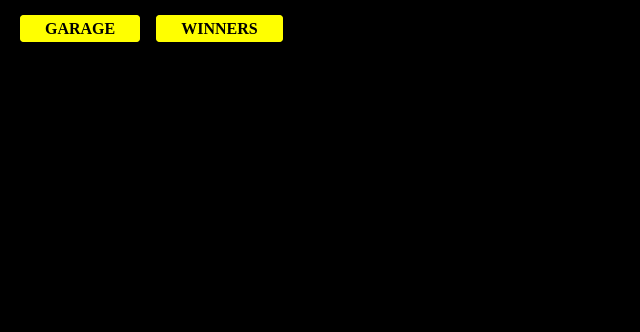
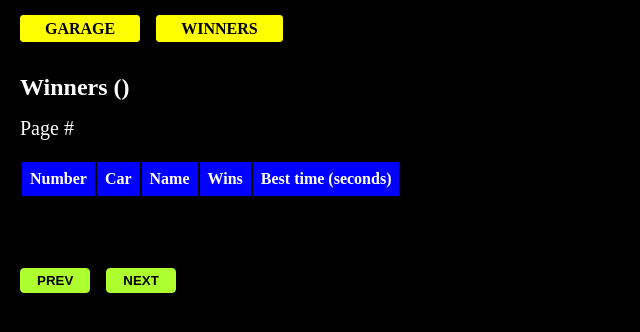
Before and after one commit to kanoplich/rolling-scopes-school-JSFE2025Q3, a website built with Vite: page async-race/index.html in a window 1280 px wide. Both pictures are taken after a click on the link "WINNERS". Shown: the whole page, without its empty margins (0-640 px from the left). Built offline with nearby package versions, Linux system fonts and the light colour scheme.

Commit message:
feat: add winners page

```diff
--- a/async-race/package.json
+++ b/async-race/package.json
@@ -8,7 +8,9 @@
     "build": "tsc && vite build",
     "preview": "vite preview",
     "lint": "eslint .",
-    "lint:fix": "eslint . --fix"
+    "lint:fix": "eslint . --fix",
+    "format": "prettier --write .",
+    "ci:format": "prettier --check ."
   },
   "devDependencies": {
     "@eslint/js": "^9.39.2",
--- a/async-race/src/components/card/style.css
+++ b/async-race/src/components/card/style.css
@@ -24,6 +24,7 @@
 
 .car-img {
   height: 4rem;
+  z-index: -1;
 }
 
 .flag-img {
--- /dev/null
+++ b/async-race/src/components/table/Table.ts
@@ -0,0 +1,42 @@
+import Component from '../../core/Component';
+import './style.css';
+
+class Table extends Component {
+  private readonly tableHeadItems = ['Number', 'Car', 'Name', 'Wins', 'Best time (seconds)'];
+  constructor() {
+    super('table', 'winners-table');
+  }
+
+  private createTableHeader() {
+    const thead = this.createElement('thead', 'table-header');
+    const tr = this.createElement('tr', 'table-row');
+
+    for (const name of this.tableHeadItems) {
+      const th = this.createElement('th', 'th', `${name}`);
+      tr.append(th);
+    }
+
+    thead.append(tr);
+
+    return thead;
+  }
+
+  private createTableBody() {
+    const tbody = this.createElement('tbody', 'table-body');
+    const tr = this.createElement('tr', 'table-row');
+
+    tbody.append(tr);
+
+    return tbody;
+  }
+
+  render() {
+    const tableHeader = this.createTableHeader();
+    const tableBody = this.createTableBody();
+
+    this.element.append(tableHeader, tableBody);
+    return this.element;
+  }
+}
+
+export default Table;
--- /dev/null
+++ b/async-race/src/components/table/style.css
@@ -0,0 +1,12 @@
+.winners-table {
+  padding: 1.25rem;
+}
+
+.table-header {
+  background-color: blue;
+  color: #ffffff;
+}
+
+.th {
+  padding: 0.5rem;
+}
--- a/async-race/src/main.ts
+++ b/async-race/src/main.ts
@@ -1,5 +1,5 @@
 import './style.css';
-import App from './pages/app'
+import App from './pages/app';
 
 document.addEventListener('DOMContentLoaded', () => {
   const app = new App();
--- a/async-race/src/pages/app/index.ts
+++ b/async-race/src/pages/app/index.ts
@@ -44,9 +44,19 @@ class App {
     });
   }
 
+  private initialPage() {
+    const initialHash = globalThis.location.hash.slice(1);
+
+    if (initialHash) {
+      App.renderPage(initialHash);
+    } else {
+      App.element.append(this.garagePage.render());
+    }
+  }
+
   run() {
     App.element.append(this.header.render());
-    App.element.append(this.garagePage.render());
+    this.initialPage();
     this.enableChangeRoute();
   }
 }
--- a/async-race/src/pages/winners/WinnersPage.ts
+++ b/async-race/src/pages/winners/WinnersPage.ts
@@ -1,14 +1,27 @@
+import Paginate from '../../components/paginate/Paginate';
+import Table from '../../components/table/Table';
 import Component from '../../core/Component';
+import './style.css';
 
 class WinnersPage extends Component {
+  private readonly paginate: Paginate;
+  private readonly table: Table;
+
   constructor(id: string) {
     super('main', 'main');
     this.element.setAttribute('id', id);
+    this.paginate = new Paginate();
+    this.table = new Table();
   }
 
   render() {
-    this.element.textContent = 'Winners Page';
+    const title = this.createElement('h2', 'winners-title', `Winners ()`);
+    const page = this.createElement('div', 'winners-page', 'Page #');
 
+    const tableHTML = this.table.render();
+    const paginateHTML = this.paginate.render();
+
+    this.element.append(title, page, tableHTML, paginateHTML);
     return this.element;
   }
 }
--- /dev/null
+++ b/async-race/src/pages/winners/style.css
@@ -0,0 +1,11 @@
+.winners-title {
+  padding: 1rem 1.25rem;
+  font-size: 1.5rem;
+  color: #ffffff;
+}
+
+.winners-page {
+  padding: 0 1.25rem;
+  font-size: 1.25rem;
+  color: #ffffff;
+}
```
